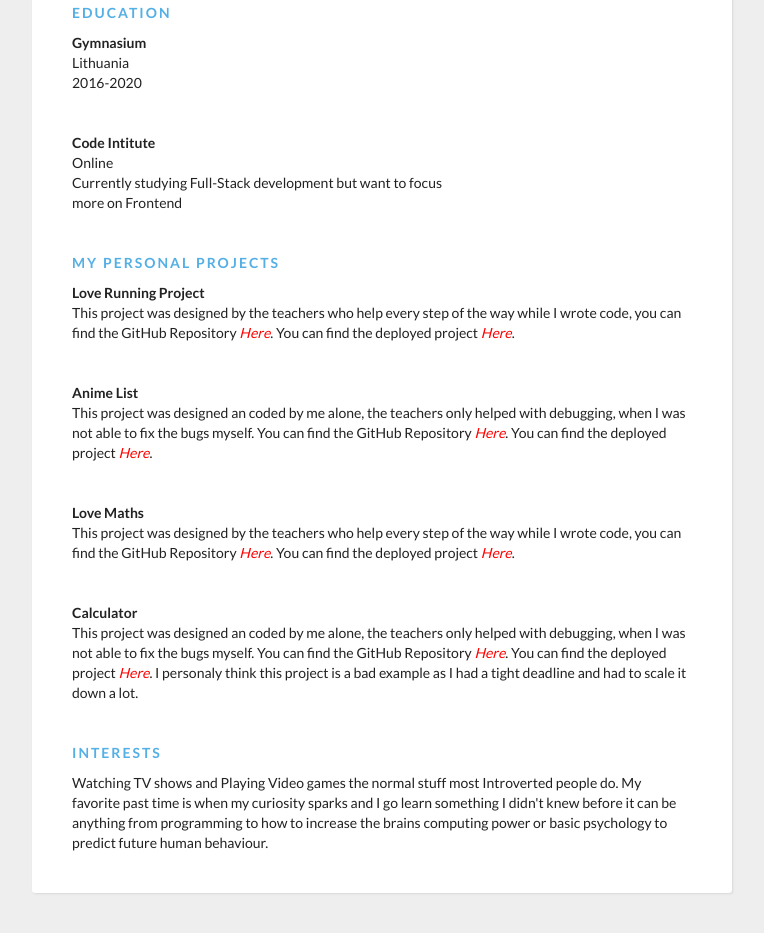
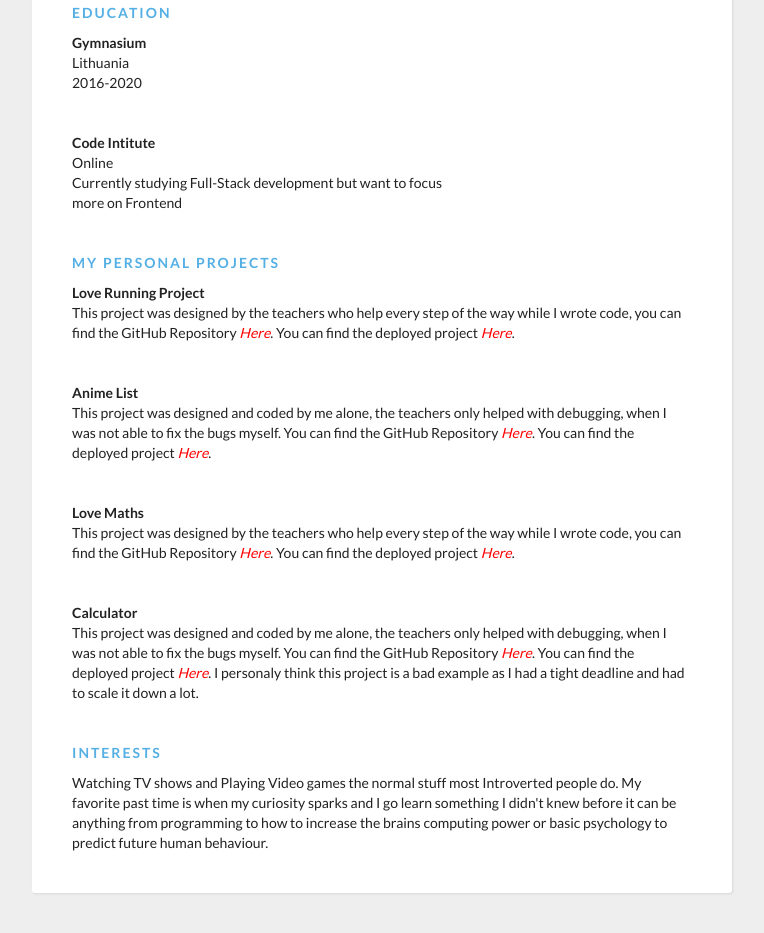
Before and after one commit to bruzgus1/my_english_cv, a plain HTML site: page index.html in a window 1280 px wide. Shown: the part 756-1689 px from the top of the page, without its empty margins (258-1022 px from the left). Drawn offline with Linux system fonts and the light colour scheme.

Commit message:
fixed grammar errors

```diff
--- a/index.html
+++ b/index.html
@@ -93,7 +93,7 @@
                     <div class="section__list-item">
                         <div class="name">Anime List</div>
                         <span>
-                            This project was designed an coded by me alone, the teachers only helped with debugging,
+                            This project was designed and coded by me alone, the teachers only helped with debugging,
                             when I was not able to fix the bugs myself. You can find the GitHub Repository
                             <a href="https://github.com/bruzgus1/HTML-CSS-Milestone-Project" class="link">Here</a>.
                             You can find the deployed project <a
@@ -115,7 +115,7 @@
                     <div class="section__list-item">
                         <div class="name">Calculator</div>
                         <span>
-                            This project was designed an coded by me alone, the teachers only helped with debugging,
+                            This project was designed and coded by me alone, the teachers only helped with debugging,
                             when I was not able to fix the bugs myself. You can find the GitHub Repository
                             <a href="https://github.com/bruzgus1/java-script-Milestone" class="link">Here</a>.
                             You can find the deployed project <a
```
